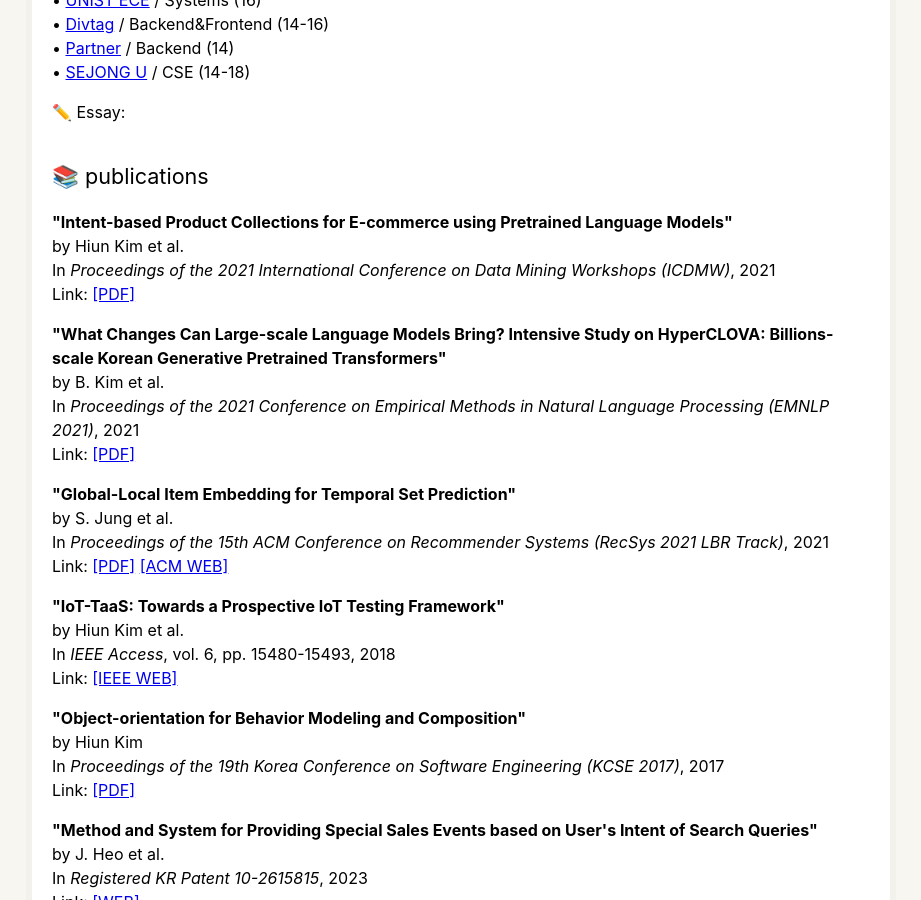
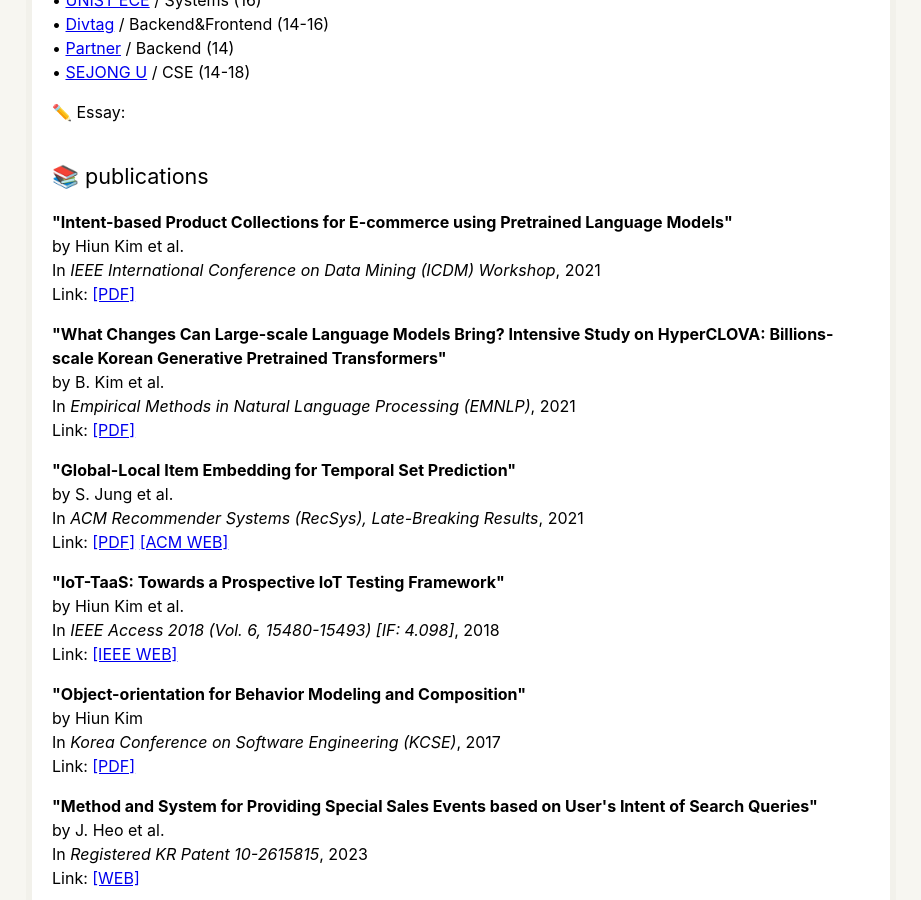
Before and after one commit to hiun/hiun.github.io, a Jekyll site: the page built from index.md, in a window 1280 px wide and 900 px high, scrolled down 458 px. Shown: the whole window, without its empty margins (179-1100 px from the left). Built offline with Jekyll 4.4.1, drawn with Linux system fonts in a browser that asks for light colours.

Commit message:
Update papers.json

```diff
--- a/_data/papers.json
+++ b/_data/papers.json
@@ -2,35 +2,35 @@
   {
     "subject": "Intent-based Product Collections for E-commerce using Pretrained Language Models",
     "authors": "Hiun Kim et al.",
-    "venue": "Proceedings of the 2021 International Conference on Data Mining Workshops (ICDMW)",
+    "venue": "IEEE International Conference on Data Mining (ICDM) Workshop",
     "date": "2021",
     "link": "<a href=\"https://arxiv.org/abs/2110.08241\">[PDF]</a>"
   },
   {
     "subject": "What Changes Can Large-scale Language Models Bring? Intensive Study on HyperCLOVA: Billions-scale Korean Generative Pretrained Transformers",
     "authors": "B. Kim et al.",
-    "venue": "Proceedings of the 2021 Conference on Empirical Methods in Natural Language Processing (EMNLP 2021)",
+    "venue": "Empirical Methods in Natural Language Processing (EMNLP)",
     "date": "2021",
     "link": "<a href=\"https://arxiv.org/abs/2109.04650\">[PDF]</a>"
   },
   {
     "subject": "Global-Local Item Embedding for Temporal Set Prediction",
     "authors": "S. Jung et al.",
-    "venue": "Proceedings of the 15th ACM Conference on Recommender Systems (RecSys 2021 LBR Track)",
+    "venue": "ACM Recommender Systems (RecSys), Late-Breaking Results",
     "date": "2021",
     "link": "<a href=\"https://arxiv.org/abs/2109.02074\">[PDF]</a> <a href=\"https://dl.acm.org/doi/10.1145/3460231.3478844\">[ACM WEB]</a>"
   },
   {
     "subject": "IoT-TaaS: Towards a Prospective IoT Testing Framework",
     "authors": "Hiun Kim et al.",
-    "venue": "IEEE Access",
-    "date": "vol. 6, pp. 15480-15493, 2018",
+    "venue": "IEEE Access 2018 (Vol. 6, 15480-15493) [IF: 4.098]",
+    "date": "2018",
     "link": "<a href=\"https://ieeexplore.ieee.org/abstract/document/8281514\">[IEEE WEB]</a>"
   },
   {
     "subject": "Object-orientation for Behavior Modeling and Composition",
     "authors": "Hiun Kim",
-    "venue": "Proceedings of the 19th Korea Conference on Software Engineering (KCSE 2017)",
+    "venue": "Korea Conference on Software Engineering (KCSE)",
     "date": "2017",
     "link": "<a href=\"/pubs/oo.pdf\">[PDF]</a>"
   },
```
